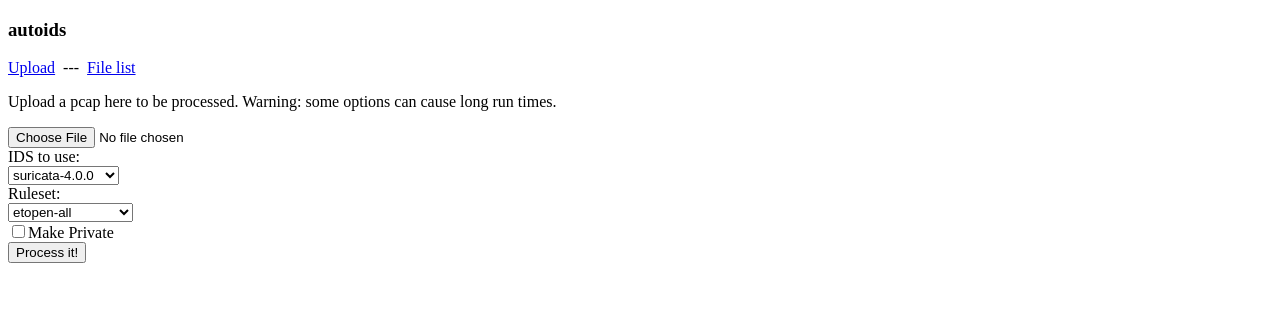
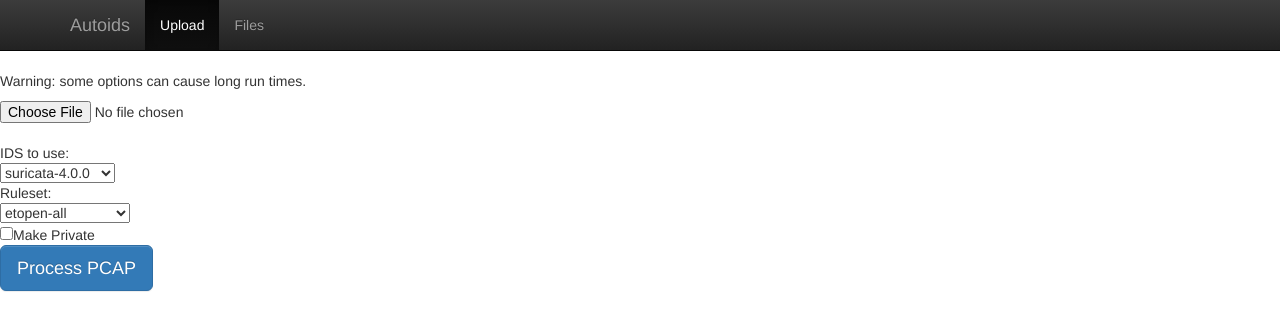
Before and after one commit to travisbgreen/autoIDS, a Flask app: page / in a window 1280 px wide. Shown: the top 331 px of the page. Run offline with Flask 2, Linux system fonts and the light colour scheme; parts of the project's set-up code (start-up, migrations or seed data) failed here and were passed over; some libraries are stand-ins or nearby versions.

Commit message:
bootstrap

```diff
--- a/templates/base.html
+++ b/templates/base.html
@@ -2,24 +2,57 @@
 <html>
 	<head>
 		<meta charset="utf-8">
+		<meta http-equiv="X-UA-Compatible" content="IE=edge">
 		<meta name="viewport" content="width=device-width, initial-scale=1">
+		<script type="text/javascript" src="https://cdnjs.cloudflare.com/ajax/libs/jquery/3.2.1/jquery.min.js" charset="utf-8"></script>
+
+		<!-- Latest compiled and minified CSS -->
+		<link rel="stylesheet" href="https://maxcdn.bootstrapcdn.com/bootstrap/3.3.7/css/bootstrap.min.css" integrity="sha384-BVYiiSIFeK1dGmJRAkycuHAHRg32OmUcww7on3RYdg4Va+PmSTsz/K68vbdEjh4u" crossorigin="anonymous">
+		<!-- Optional theme -->
+		<link rel="stylesheet" href="https://maxcdn.bootstrapcdn.com/bootstrap/3.3.7/css/bootstrap-theme.min.css" integrity="sha384-rHyoN1iRsVXV4nD0JutlnGaslCJuC7uwjduW9SVrLvRYooPp2bWYgmgJQIXwl/Sp" crossorigin="anonymous">
+		<!-- Latest compiled and minified JavaScript -->
+		<script src="https://maxcdn.bootstrapcdn.com/bootstrap/3.3.7/js/bootstrap.min.js" integrity="sha384-Tc5IQib027qvyjSMfHjOMaLkfuWVxZxUPnCJA7l2mCWNIpG9mGCD8wGNIcPD7Txa" crossorigin="anonymous"></script>
+ 		<link href="css/bootstrap.min.css" rel="stylesheet">
+
 		<title>{% block title %}{% endblock %}</title>
-		<script type="text/javascript" src="https://cdnjs.cloudflare.com/ajax/libs/jquery/3.2.1/jquery.min.js" charset="utf-8"></script>
 	</head>
+
+
 	<body>
-		<h3>autoids</h3>
-		<div style='background-color:red;'>
+		<!-- jQuery (necessary for Bootstrap's JavaScript plugins) -->
+		<script src="https://ajax.googleapis.com/ajax/libs/jquery/1.12.4/jquery.min.js"></script>
+		<!-- Include all compiled plugins (below), or include individual files as needed -->
+		<script src="js/bootstrap.min.js"></script>
+
+	<nav class="navbar navbar-inverse navbar-static-top">
+	<div class="container">
+		<div class="navbar-header">
+			<button type="button" class="navbar-toggle collapsed" data-toggle="collapse" data-target="#navbar" aria-expanded="false" aria-controls="navbar">
+				<span class="sr-only">Toggle navigation</span>
+				<span class="icon-bar"></span>
+				<span class="icon-bar"></span>
+				<span class="icon-bar"></span>
+			</button>
+			<a class="navbar-brand" href="/">Autoids</a>
+		</div>
+		<div id="navbar" class="collapse navbar-collapse">
+			<ul class="nav navbar-nav">
+				<li class="active"><a href="/">Upload</a></li>
+				<li><a href="/output">Files</a></li>
+			</ul>
+		</div><!--/.nav-collapse -->
+	</div>
+</nav>
+
+<div style='background-color:red;'>
 			{% for msg in get_flashed_messages() %}
 			<p>
 				{{ msg }}
 			</p>
 			{% endfor %}
-		</div>
-		<p>
-			<a href="/">Upload</a>
-			&nbsp;---&nbsp;
-			<a href="/output">File list</a>
-		</p>
-		{% block body %}{% endblock %}
+</div>
+
+{% block body %}{% endblock %}
+
 	</body>
 </html>
--- a/templates/logfile.html
+++ b/templates/logfile.html
@@ -1,5 +1,5 @@
 {% extends "base.html" %}
-{% block title %}Logfile{% endblock %}
+{% block title %}Output{% endblock %}
 {% block body %}
 <style type="text/css">
 {{ css|safe }}
--- a/templates/upload.html
+++ b/templates/upload.html
@@ -1,8 +1,9 @@
 {% extends "base.html" %}
 {% block title %}Upload pcap{% endblock %}
 {% block body %}
+
 <p>
-	Upload a pcap here to be processed. Warning: some options can cause long run times.
+	Warning: some options can cause long run times.
 </p>
 <form method="post" action="/upload" enctype="multipart/form-data">
 	{% if rerun %}
@@ -30,7 +31,9 @@
 	{% if not rerun %}
 	<input type="checkbox" name="private" />Make Private<br />
 	{% endif %}
-	<input type="submit" value="Process it!" />
+
+	<button type="submit" class="btn btn-lg btn-primary"/>Process PCAP</button>
+
 </form>
 <script type="text/javascript">
 $("#custom").hide();
```
Also changed, not shown: templates/listing.html (+11 -5 lines), README.md, 6 other files.
